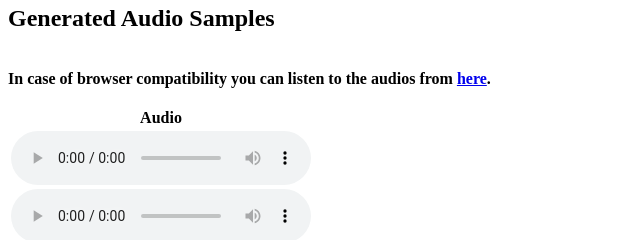
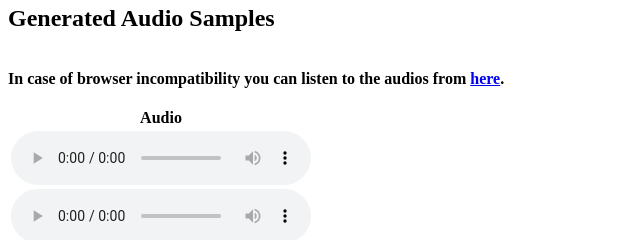
Before and after one commit to HamedHemati/Tacotron-2-Persian-Demo, a plain HTML site: page index.html in a window 1280 px wide. Shown: the part 224-464 px from the top of the page, 0-640 px from the left. Drawn offline with Linux system fonts and the light colour scheme.

Commit message:
Minor changes

```diff
--- a/index.html
+++ b/index.html
@@ -45,7 +45,7 @@
         </a>
     </div>
     <br>
-    <div><strong>In case of browser compatibility you can listen to the audios from <a href="https://github.com/hamedhemati/Tacotron-2-Persian-Demo/tree/master/assets">here</a>.</strong><br></div>
+    <div><strong>In case of browser incompatibility you can listen to the audios from <a href="https://github.com/hamedhemati/Tacotron-2-Persian-Demo/tree/master/assets">here</a>.</strong><br></div>
     <br>
 
     <table>
```
